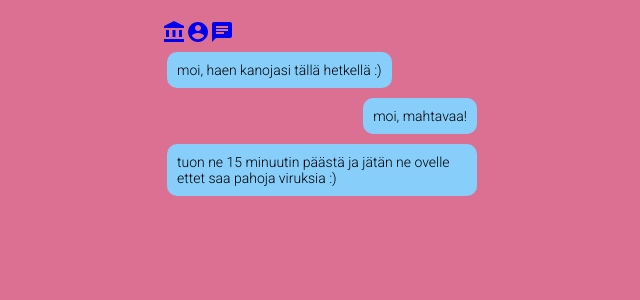
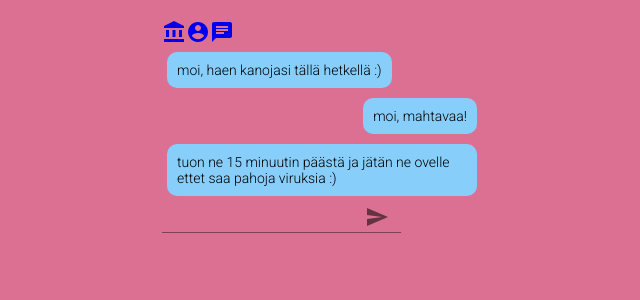
Before and after one commit to kclassic/helppis, a React (Create React App) app: page /chat in a window 1280 px wide. Shown: the top 300 px of the page, without its empty margins (318-958 px from the left). Built offline with nearby package versions, Linux system fonts and the light colour scheme.

Commit message:
Add possibility to send messages

```diff
--- a/src/chat/Chat.jsx
+++ b/src/chat/Chat.jsx
@@ -1,5 +1,7 @@
-import React, { useEffect, useState } from 'react';
+import React, { useState } from 'react';
 import makeStyles from '@material-ui/core/styles/makeStyles';
+
+import MessageInput from './MessageInput';
 
 const useStyles = makeStyles(theme => ({
     container: {
@@ -27,11 +29,24 @@ const useStyles = makeStyles(theme => ({
     }
 }));
 
-const messages = [
+const dummyMessages = [
     { userId: '1', text:'moi, haen kanojasi tällä hetkellä :)'},
     { userId: '2', text:'moi, mahtavaa!'},
     { userId: '1', text:'tuon ne 15 minuutin päästä ja jätän ne ovelle ettet saa pahoja viruksia :)'},
 ];
+
+const dummyResponses = [
+    { userId: '2', text:'Voinko korvata tämän jotenkin?'},
+    { userId: '2', text:'kiitos avusta!'},
+    { userId: '2', text:'en malta odottaa!'},
+]
+
+const getDummyResponse = () => {
+    if(dummyResponses.length > 1) {
+        return dummyResponses.pop();
+    }
+    return dummyResponses[0];
+}
 
 const getDirection = (userId, classes) => {
     if(userId === '1') {
@@ -43,6 +58,23 @@ const getDirection = (userId, classes) => {
 const Chat = () => {
     const classes = useStyles();
 
+    const [messages, setMessages] = useState(dummyMessages);
+
+    const addDummyResponse = (newMessages) => {
+        const withResponse = newMessages.concat(getDummyResponse());
+        setMessages(withResponse);
+    }
+
+    const print = (text) => {
+        if(text.length > 0) {
+            const newMessages = messages.concat({userId: '1', text: text});
+            setMessages(newMessages);
+            setTimeout(function () {
+                addDummyResponse(newMessages);
+           }, 1000);
+        }
+    }
+
     const chatBubbles = messages.map((message, idx) => {
         return (<div className={`${classes.bubbleContainer} ${getDirection(message.userId, classes)}`} key={idx}>
             <div className={classes.bubble}>
@@ -50,7 +82,11 @@ const Chat = () => {
             </div>
         </div>);
     });
-    return <div className={classes.container}>{chatBubbles}</div>
+    return(
+        <div className={classes.container}>
+            <div>{chatBubbles}</div>
+            <MessageInput callBack={print} />
+        </div>);
 }
 
 export default Chat;
--- /dev/null
+++ b/src/chat/MessageInput.jsx
@@ -0,0 +1,30 @@
+import React, { useState } from 'react';
+import { Input, IconButton, InputAdornment } from '@material-ui/core';
+import SendIcon from '@material-ui/icons/Send';
+
+const submit = (event, callBack, text) => {
+    if (event.key === 'Enter') {
+        event.preventDefault();
+        event.stopPropagation();
+       callBack(text);
+    }
+}
+
+const MessageInput = (props) => {
+    const [text, setText] = useState('');
+
+    return (
+        <Input
+        onChange={(e) => setText(e.target.value)}
+        value={text}
+        onKeyDown={(e) => submit(e, props.callBack, text)}
+        endAdornment={
+            <InputAdornment position="end">
+            <IconButton onClick={() => props.callBack(text)}>
+                    <SendIcon />
+                </IconButton>
+            </InputAdornment>}
+        />);
+}
+
+export default MessageInput;
```
